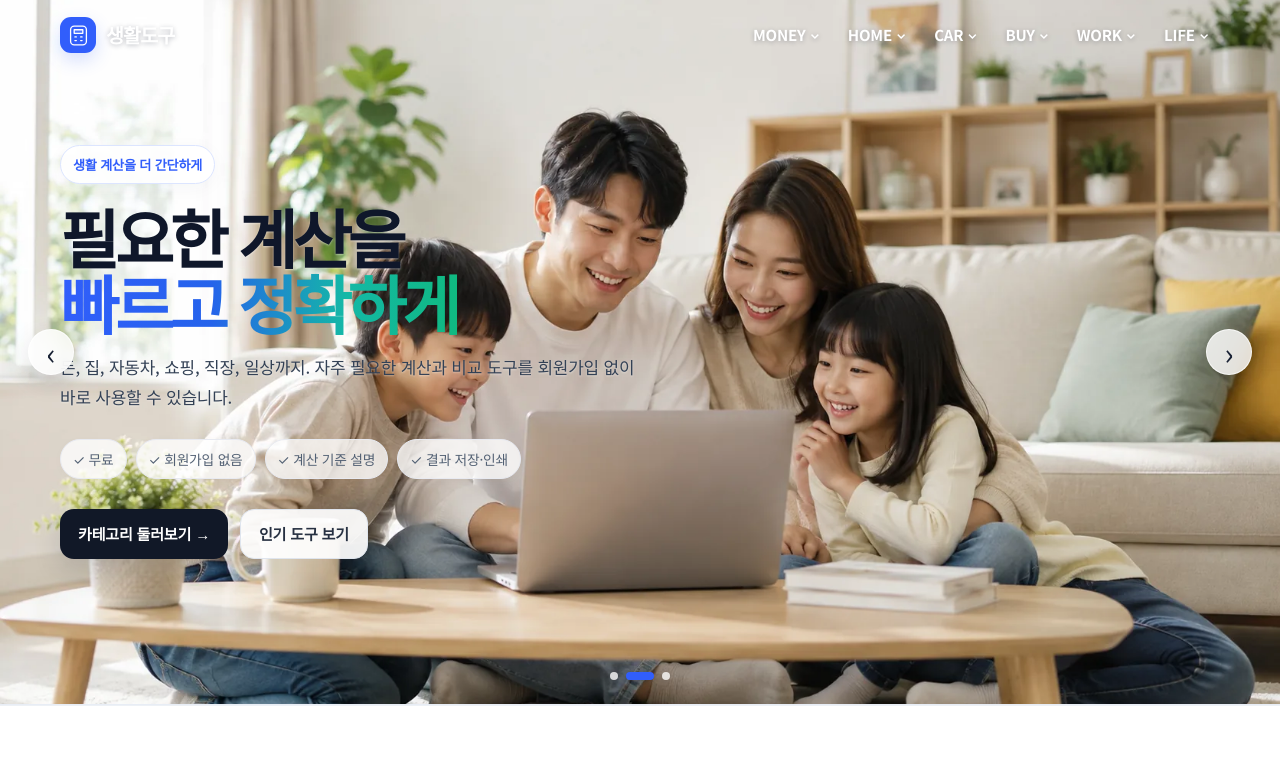
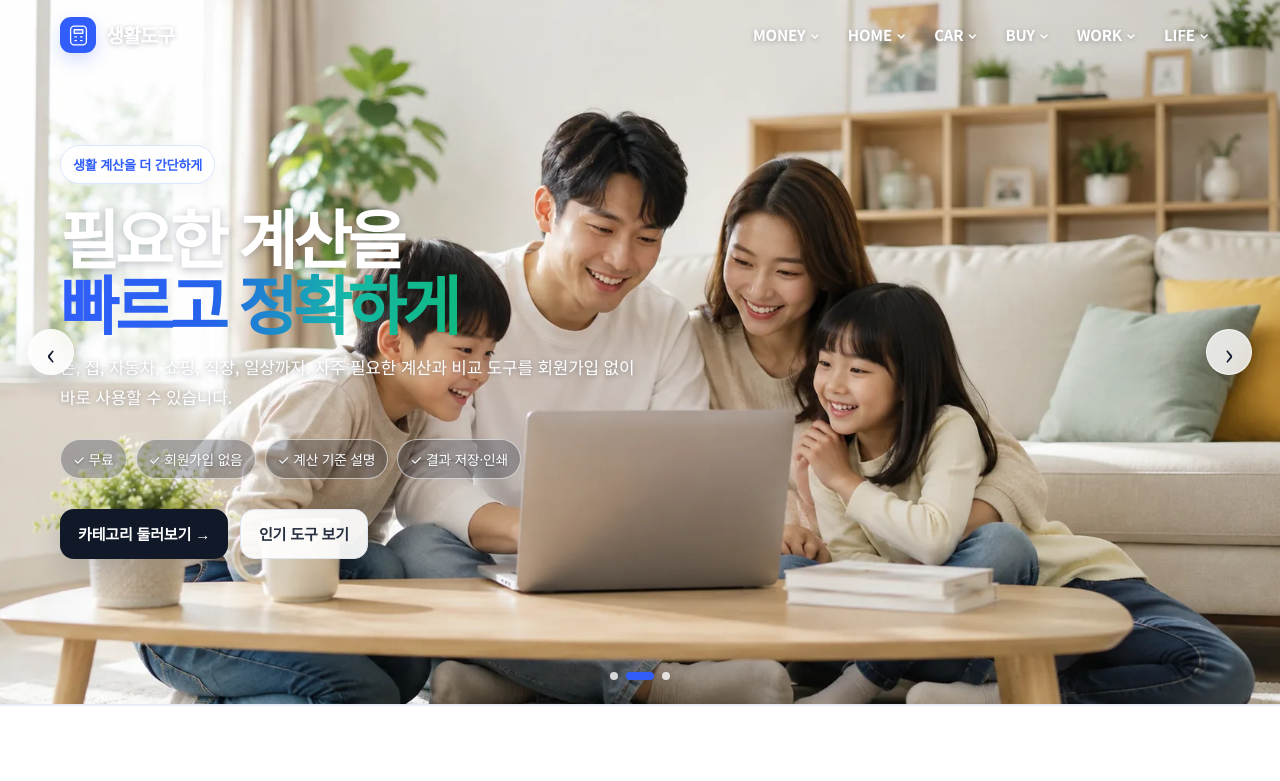
Before and after one commit to license-book/life-tools, a Next.js app: page / in a window 1280 px wide. Shown: the top 781 px of the page. Built offline with nearby package versions, Linux system fonts and the light colour scheme.

Commit message:
Set hero overlay text to white for image readability

```diff
--- a/components/HeroSlider.tsx
+++ b/components/HeroSlider.tsx
@@ -9,6 +9,13 @@ const slides = [
   { src: "/hero-main-02.webp", alt: "거실에서 생활도구를 함께 이용하는 가족" },
   { src: "/hero-main-03.webp", alt: "노트북으로 생활 계획을 확인하는 커플" },
 ];
+
+const trustChipStyle = {
+  color: "#fff",
+  background: "rgba(15,23,42,.28)",
+  borderColor: "rgba(255,255,255,.58)",
+  textShadow: "0 1px 3px rgba(15,23,42,.35)",
+};
 
 export default function HeroSlider() {
   const [active, setActive] = useState(0);
@@ -26,13 +33,13 @@ export default function HeroSlider() {
         <div className={`container ${styles.heroOverlayInner}`}>
           <div className={styles.heroCopy}>
             <span className={styles.kicker}>생활 계산을 더 간단하게</span>
-            <h1>필요한 계산을<br/><em>빠르고 정확하게</em></h1>
-            <p className={styles.heroLead}>돈, 집, 자동차, 쇼핑, 직장, 일상까지. 자주 필요한 계산과 비교 도구를 회원가입 없이 바로 사용할 수 있습니다.</p>
+            <h1 style={{ color: "#fff", textShadow: "0 2px 8px rgba(15,23,42,.28)" }}>필요한 계산을<br/><em>빠르고 정확하게</em></h1>
+            <p className={styles.heroLead} style={{ color: "#fff", textShadow: "0 1px 5px rgba(15,23,42,.35)" }}>돈, 집, 자동차, 쇼핑, 직장, 일상까지. 자주 필요한 계산과 비교 도구를 회원가입 없이 바로 사용할 수 있습니다.</p>
             <div className="trust-row" aria-label="생활도구 주요 특징">
-              <span className="trust-chip">✓ 무료</span>
-              <span className="trust-chip">✓ 회원가입 없음</span>
-              <span className="trust-chip">✓ 계산 기준 설명</span>
-              <span className="trust-chip">✓ 결과 저장·인쇄</span>
+              <span className="trust-chip" style={trustChipStyle}>✓ 무료</span>
+              <span className="trust-chip" style={trustChipStyle}>✓ 회원가입 없음</span>
+              <span className="trust-chip" style={trustChipStyle}>✓ 계산 기준 설명</span>
+              <span className="trust-chip" style={trustChipStyle}>✓ 결과 저장·인쇄</span>
             </div>
             <div className={styles.heroActions}>
               <Link className={styles.heroPrimary} href="#categories">카테고리 둘러보기 →</Link>
```
